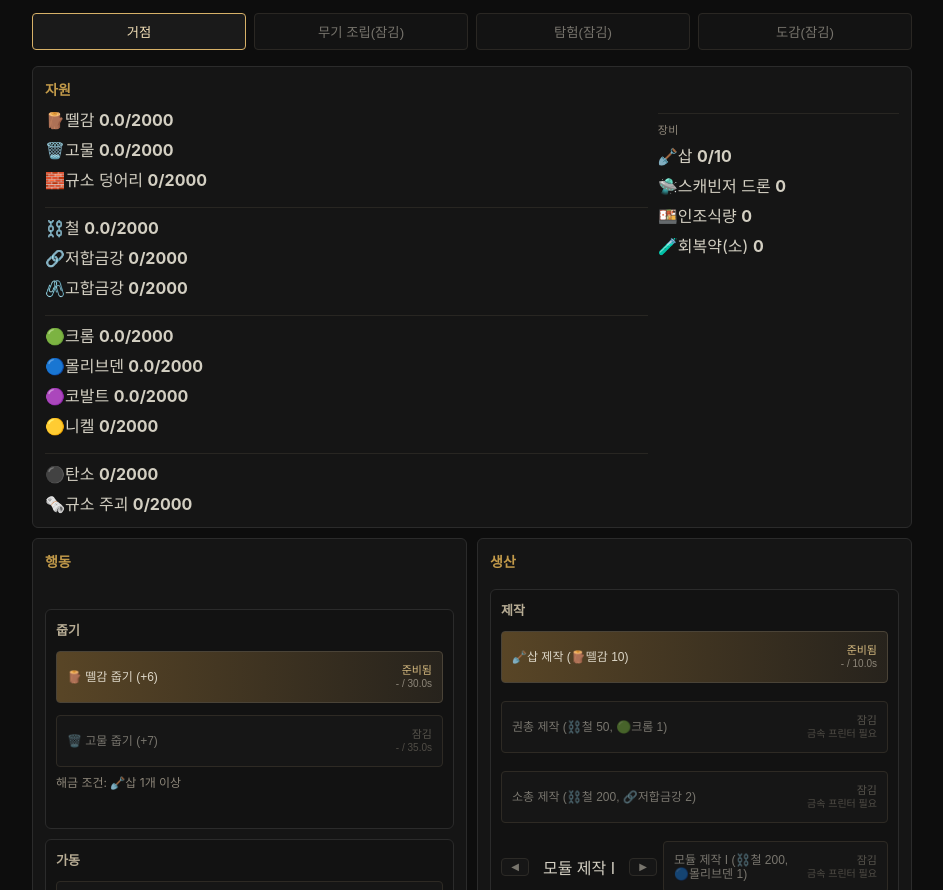
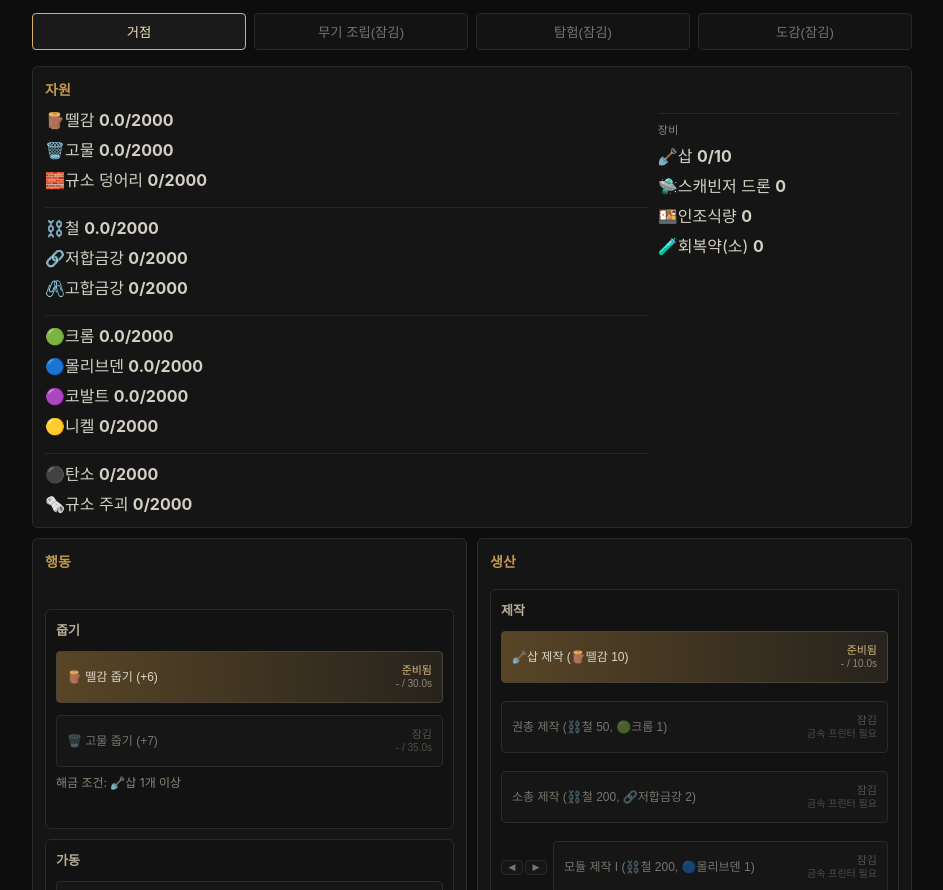
Before and after one commit to nayouta47/morning, a website built with Vite: page index.html in a window 1280 px wide. Shown: the part 62-952 px from the top of the page, without its empty margins (168-1111 px from the left). Built offline with nearby package versions, Linux system fonts and the light colour scheme.

Commit message:
UI: remove module tier label and compact tier switch arrows

```diff
--- a/src/style.css
+++ b/src/style.css
@@ -157,21 +157,16 @@ h1 {
 .module-craft-tier-switch {
   display: inline-flex;
   align-items: center;
-  gap: 4px;
+  gap: 2px;
 }
 
 .craft-tier-btn {
   margin: 0;
   min-height: 0;
-  min-width: 28px;
-  padding: 3px 0;
-  font-size: 10px;
+  min-width: 22px;
+  padding: 2px 0;
+  font-size: 9px;
   line-height: 1;
-}
-
-.module-craft-tier-label {
-  min-width: 92px;
-  text-align: center;
 }
 
 .upgrades {
--- a/src/ui/panels/basePanel.ts
+++ b/src/ui/panels/basePanel.ts
@@ -236,7 +236,7 @@ function renderModuleCraftControl(state: GameState, moduleView: ActionGaugeView)
   const canSelectTierII = state.upgrades.moduleCraftingII
   const tierLabel = getModuleCraftTierLabel(tier)
   const lockedHint = !canSelectTierII ? '<p class="hint" id="module-craft-tier-hint">모듈 제작 II는 연구에서 해금됩니다.</p>' : ''
-  return `<div class="module-craft-row"><div class="module-craft-tier-switch" aria-label="모듈 제작 티어 선택"><button id="module-craft-tier-prev" class="craft-tier-btn" aria-label="이전 모듈 제작 티어" ${tier <= 1 ? 'disabled' : ''}>◀</button><span id="module-craft-tier-label" class="module-craft-tier-label">${tierLabel}</span><button id="module-craft-tier-next" class="craft-tier-btn" aria-label="다음 모듈 제작 티어" ${tier >= 2 || !canSelectTierII ? 'disabled' : ''}>▶</button></div>${renderGaugeButton('craft-module', `${tierLabel} (${formatCost(getCraftRecipeCost(state, 'module'))})`, '모듈 제작', moduleView)}</div>${lockedHint}`
+  return `<div class="module-craft-row"><div class="module-craft-tier-switch" aria-label="모듈 제작 티어 선택"><button id="module-craft-tier-prev" class="craft-tier-btn" aria-label="이전 모듈 제작 티어" ${tier <= 1 ? 'disabled' : ''}>◀</button><button id="module-craft-tier-next" class="craft-tier-btn" aria-label="다음 모듈 제작 티어" ${tier >= 2 || !canSelectTierII ? 'disabled' : ''}>▶</button></div>${renderGaugeButton('craft-module', `${tierLabel} (${formatCost(getCraftRecipeCost(state, 'module'))})`, '모듈 제작', moduleView)}</div>${lockedHint}`
 }
 
 export function renderCraftActions(state: GameState): string {
@@ -420,8 +420,6 @@ export function patchCraftButtons(app: ParentNode, state: GameState): void {
   patchGaugeTitle(app, 'craft-small-heal-potion', `${getResourceDisplay('smallHealPotion')} 제작 (${formatCost(getCraftRecipeCost(state, 'smallHealPotion'))})`)
 
   const tier = getSelectedModuleCraftTier(state)
-  const tierLabel = app.querySelector<HTMLElement>('#module-craft-tier-label')
-  if (tierLabel) tierLabel.textContent = getModuleCraftTierLabel(tier)
   const prev = app.querySelector<HTMLButtonElement>('#module-craft-tier-prev')
   if (prev) prev.disabled = tier <= 1
   const next = app.querySelector<HTMLButtonElement>('#module-craft-tier-next')
```
